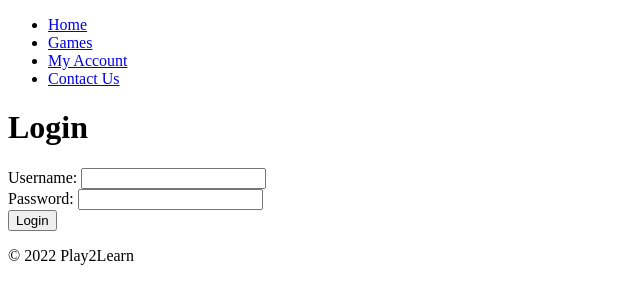
After one commit to paulhug5/p2l, a Django app: page /login/ in a window 1280 px wide. The commit adds this page. Shown: the top 304 px of the page, without its empty margins (0-640 px from the left). Run offline with Django 4.2, Linux system fonts and the light colour scheme.

Commit message:
added login, register, and my account page

```diff
--- a/last_project/urls.py
+++ b/last_project/urls.py
@@ -15,10 +15,12 @@ Including another URLconf
 """
 from django.contrib import admin
 from django.urls import path
-from play2learn.views import home_view, register
+from play2learn.views import home_view, register, login_view, my_account
 
 urlpatterns = [
     path('', home_view, name='home'),
     path('register/', register, name='register'),
+    path('login/', login_view, name='login'),
+    path('account/', my_account, name='account'),
     path('admin/', admin.site.urls),
 ]
--- /dev/null
+++ b/play2learn/templates/play2learn/login.html
@@ -0,0 +1,22 @@
+{% extends 'play2learn/base.html' %}
+
+{% block title %}Login | Play2Learn{% endblock %}
+
+{% block content %}
+	<h1>Login</h1>
+	{% if messages %}
+		{% for message in messages %}
+			<div>{{ message }}</div>
+		{% endfor %}
+	{% endif %}
+	<form method="POST" novalidate>
+		{% csrf_token %}
+		<label for="username">Username:</label>
+		<input type="text" id="username" name="username"><br><!--omit break-->
+
+		<label for="password">Password:</label>
+		<input type="password" id="password" name="password"><br><!--omit break-->
+
+		<input type="submit" value="Login">
+	</form>
+{% endblock %}
--- a/play2learn/views.py
+++ b/play2learn/views.py
@@ -1,5 +1,7 @@
 from django.shortcuts import render, redirect
-from django.contrib.auth.forms import UserCreationForm
+from django.contrib.auth.forms import UserCreationForm, AuthenticationForm
+from django.contrib.auth import authenticate, login, logout
+from django.contrib.auth.decorators import login_required
 from django.contrib import messages
 
 def home_view(request):
@@ -12,7 +14,30 @@ def register(request):
             form.save()
             username = form.cleaned_data.get('username')
             messages.success(request, f'Account created for {username}!')
-            return redirect('home')
+            return redirect('account') #you were defining the redirect to the account page on login, do register next
     else:
         form = UserCreationForm()
     return render(request, 'play2learn/register.html', {'form': form})
+
+def login_view(request):
+    if request.method == 'POST':
+        form = AuthenticationForm(data=request.POST)
+        if form.is_valid():
+            username = form.cleaned_data.get('username')
+            password = form.cleaned_data.get('password')
+            user = authenticate(username=username, password=password)
+            if user is not None:
+                login(request, user)
+                return redirect('account')
+            else:
+                messages.error(request, 'Invalid username or password')
+        else:
+            messages.error(request, 'Invalid username or password')
+    else:
+        form = AuthenticationForm()
+    return render(request, 'play2learn/login.html', {'form': form})
+
+@login_required
+def my_account(request):
+    user = request.user
+    return render(request, 'play2learn/account.html', {'user': user})
```
Also changed, not shown: play2learn/templates/play2learn/account.html (added, +12 -0 lines), play2learn/templates/play2learn/register.html (+43 -5 lines).
